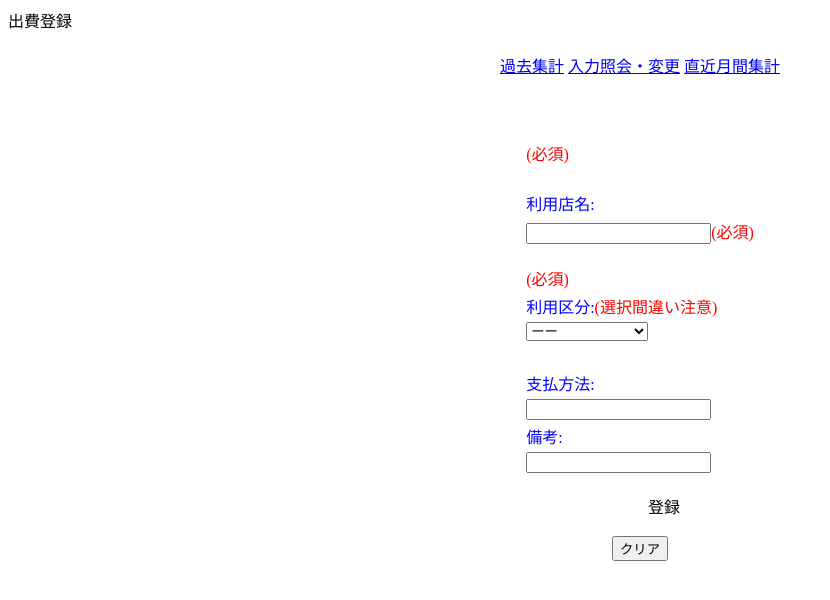
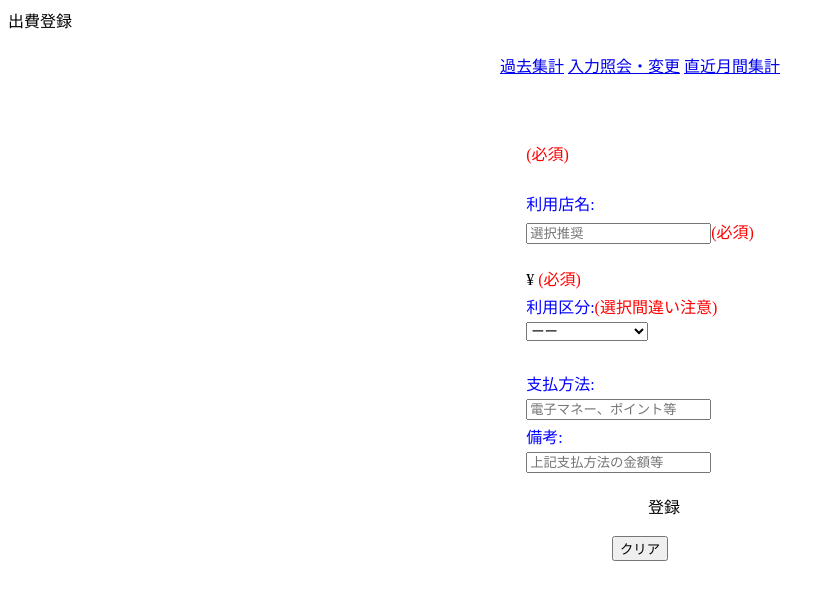
Before and after one commit to herojiangkai/CreditCardTool, a PHP site: page / in a window 1280 px wide. Shown: the top 600 px of the page, without its empty margins (0-830 px from the left). Run offline with PHP 8.4, Linux system fonts and the light colour scheme; some libraries are stand-ins or nearby versions.

Commit message:
フォーム表記微調整

```diff
--- a/index.php
+++ b/index.php
@@ -167,8 +167,8 @@
             <tr><td><br><ons-input modifier="material" type="number" name="usedTime" oninput="if(value.length>6)value=value.slice(0,6)"
                             onblur="if(value.length==4)value=value+'00'" placeholder="利用時刻(HHmmss形式)" float></ons-input></td></tr>
             <tr><td><span style="color:blue">利用店名:</span></td></tr>
-            <tr><td><input class="text-input text-input--material" type="text" name="storeName" id="storeName" onfocus="showStoreNames()"><span style="color:red">(必須)</span></td></tr>
-            <tr><td><br><ons-input modifier="material" type="number" name="amount" id="amount" placeholder="利用金額" float></ons-input><span style="color:red">(必須)</span></td></tr>
+            <tr><td><input class="text-input text-input--material" type="text" name="storeName" id="storeName" onfocus="showStoreNames()" placeholder="選択推奨"><span style="color:red">(必須)</span></td></tr>
+            <tr><td><br>¥&nbsp<ons-input modifier="material" type="number" name="amount" id="amount" placeholder="利用金額" float></ons-input><span style="color:red">(必須)</span></td></tr>
             <tr><td><span style="color:blue">利用区分:</span><span style="color:red">(選択間違い注意)</span></td></tr>
             <tr>
                 <td><select class="select-input select-input--underbar"　name="user" id="user" onchange="showOffPct(this.value)">
@@ -203,9 +203,9 @@
             </td></tr>
             <tr><td><br><ons-input modifier="material" type="number" value="1" name="paymentSplitTimes" placeholder="分割支払回数" float></ons-input></td></tr>
             <tr><td><span style="color:blue">支払方法:</span></td></tr>
-            <tr><td><input class="text-input text-input--material" type="text" name="paymentMethod" id="paymentMethod" onfocus="showPaymentMethods()"></td></tr>
+            <tr><td><input class="text-input text-input--material" type="text" name="paymentMethod" id="paymentMethod" onfocus="showPaymentMethods()" placeholder="電子マネー、ポイント等"></td></tr>
             <tr><td><span style="color:blue">備考:</span></td></tr>
-            <tr><td><input class="text-input text-input--material" type="text" name="comment" id="comment" onfocus="showComments()"></td></tr>
+            <tr><td><input class="text-input text-input--material" type="text" name="comment" id="comment" onfocus="showComments()" placeholder="上記支払方法の金額等"></td></tr>
 
         </table>
         <br>
```
